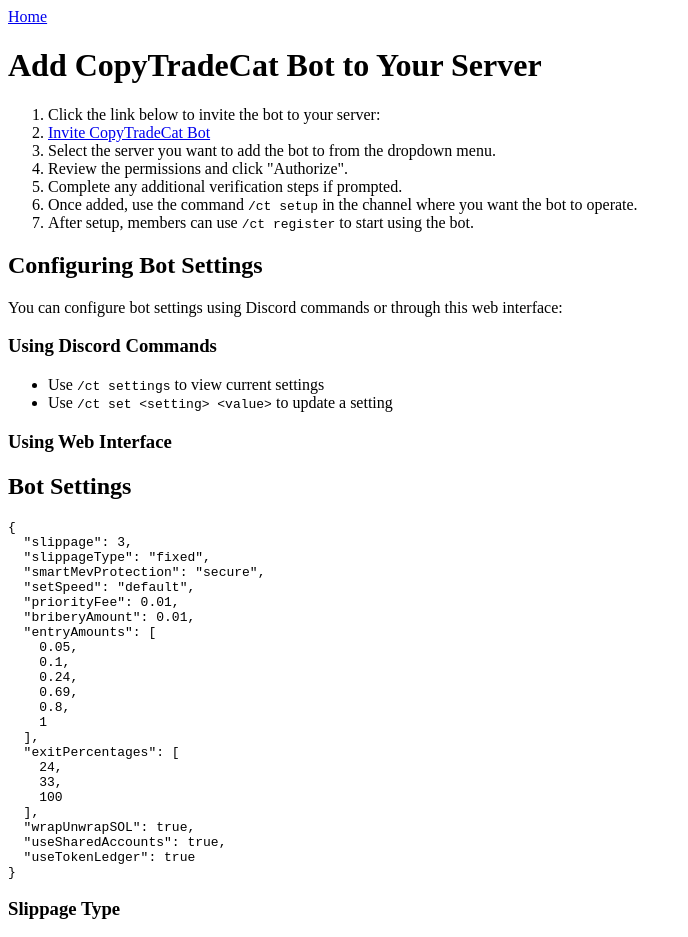
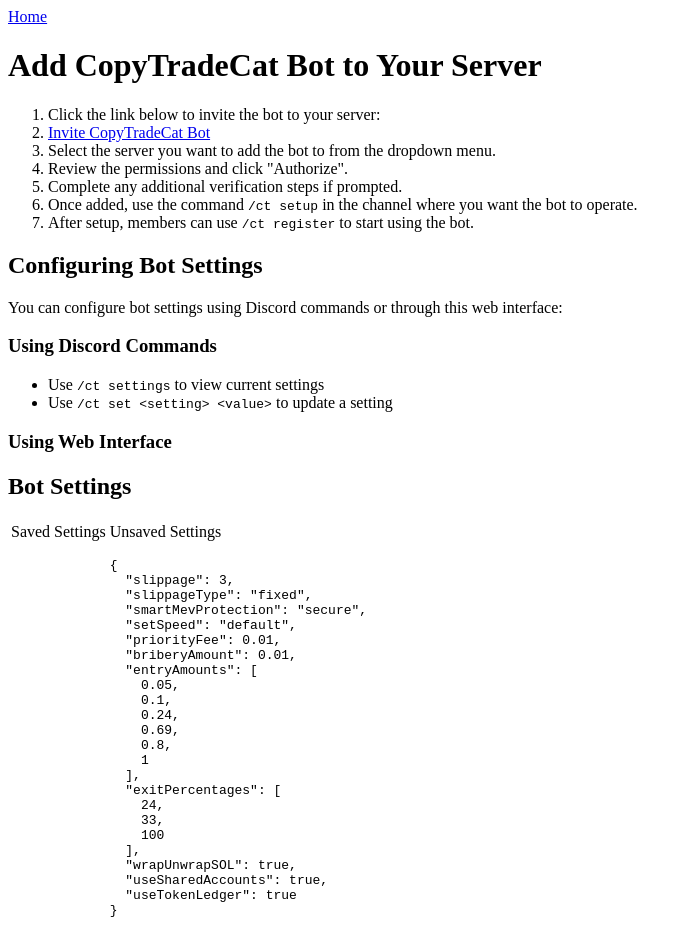
Before and after one commit to copytradecat/mono, a Next.js app: page /bot-instructions in a window 1280 px wide. Shown: the top 937 px of the page, without its empty margins (0-688 px from the left). Built offline with nearby package versions, Linux system fonts and the light colour scheme; no server answers; what @jup-ag/wallet-adapter would draw is missing.

Commit message:
feature: more bot settings view

```diff
--- a/src/components/BotSettings.tsx
+++ b/src/components/BotSettings.tsx
@@ -32,6 +32,7 @@
 export default function BotSettings() {
   const { data: session } = useSession();
   const [settings, setSettings] = useState<Settings>(defaultSettings);
+  const [fetchedSettings, setFetchedSettings] = useState<Settings>();
   const [isLoading, setIsLoading] = useState(false);
 
   useEffect(() => {
@@ -45,6 +46,7 @@
     if (response.ok) {
       const data = await response.json();
       setSettings({ ...defaultSettings, ...data.settings });
+      setFetchedSettings({ ...defaultSettings, ...data.settings });
     }
   };
 
@@ -75,8 +77,20 @@
       <h2 className="text-2xl font-bold mb-4">Bot Settings</h2>
       <div>
         {settings ?
-              <pre className="bg-gray-100 p-2 rounded">
-                {JSON.stringify(settings, null, 2)}</pre> : ''}
+        (<table>
+          <tbody>
+            <tr>
+              <td>Saved Settings</td>
+              <td>Unsaved Settings</td>
+            </tr>
+            <tr>
+              <td><pre className="bg-gray-100 p-2 rounded">
+              {JSON.stringify(fetchedSettings, null, 2)}</pre></td>
+              <td><pre className="bg-gray-100 p-2 rounded">
+              {JSON.stringify(settings, null, 2)}</pre></td>
+            </tr>
+          </tbody>
+        </table>) : ''}
         <h3 className="text-xl font-semibold mb-2">Slippage Type</h3>
           <div>
             <button
```
